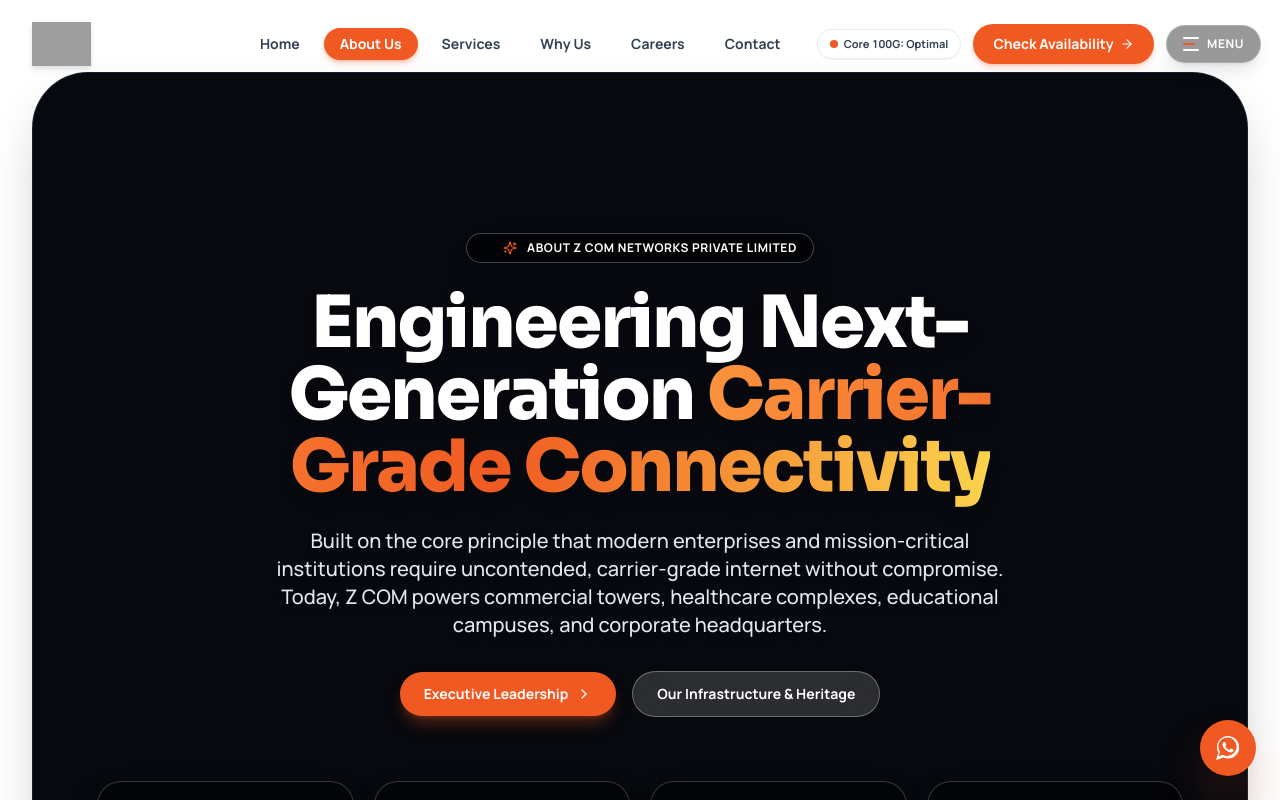
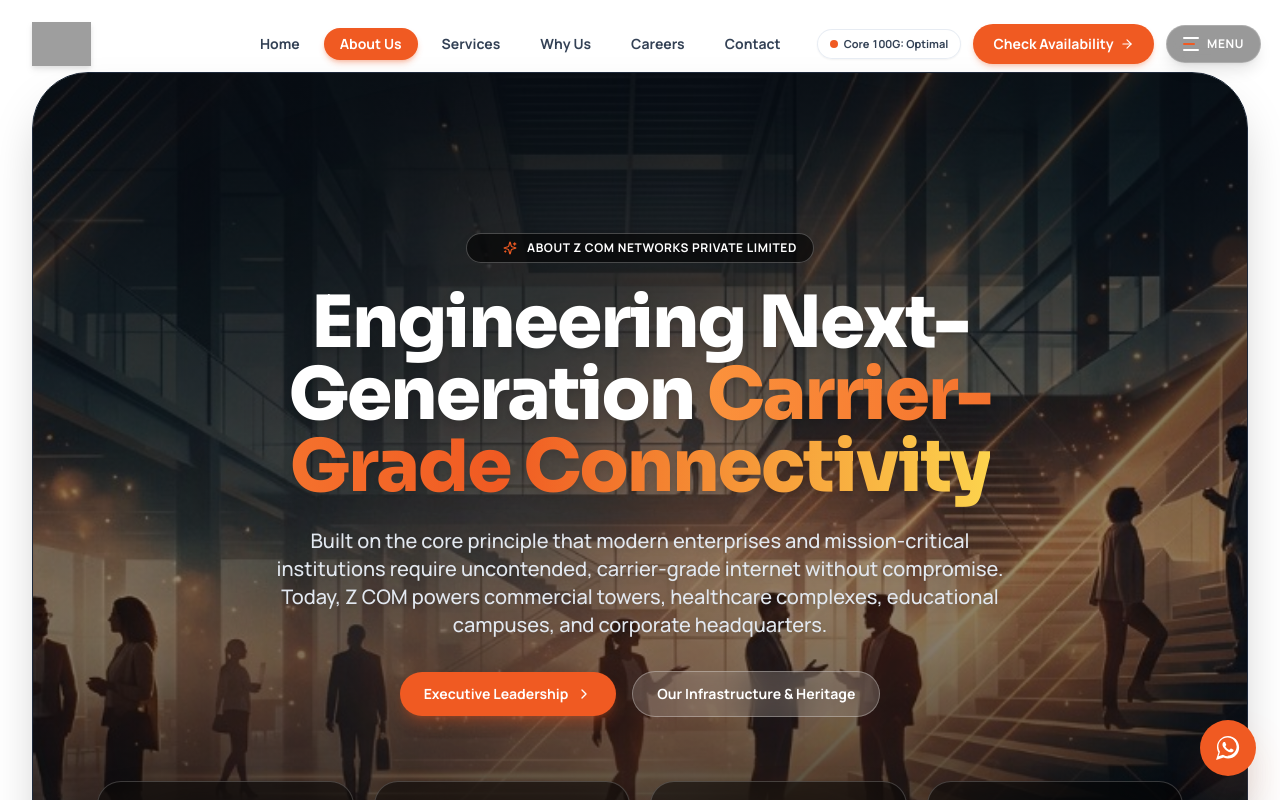
Before and after one commit to zainshabbir04/zcom-networks, a Next.js app: page /about in a window 1280 px wide. Shown: the top 800 px of the page. Built offline with nearby package versions, Linux system fonts and the light colour scheme; grey boxes are pictures that could not be loaded.

Commit message:
fix(about): guarantee banner visibility with positive z-index layers and unoptimized priority images

```diff
--- a/src/app/about/page.tsx
+++ b/src/app/about/page.tsx
@@ -99,23 +99,24 @@
       {/* ============================================================
           1. OUTSTANDING CINEMATIC HERO BANNER
           ============================================================ */}
-      <section className="relative -mt-6 sm:-mt-10 overflow-hidden rounded-3xl sm:rounded-[3.5rem] border border-slate-800/80 shadow-2xl mx-3 sm:mx-6 lg:mx-8 bg-[#07090E]">
-        {/* User-Uploaded Majestic Corporate Architecture Banner */}
-        <div className="relative min-h-[640px] sm:min-h-[720px] lg:min-h-[780px] w-full flex flex-col justify-between p-6 sm:p-10 lg:p-16">
-          <div className="absolute inset-0 -z-20">
+      <section className="relative -mt-6 sm:-mt-10 overflow-hidden rounded-3xl sm:rounded-[3.5rem] border border-slate-800 shadow-2xl mx-3 sm:mx-6 lg:mx-8">
+        {/* Layer 0: User-Uploaded Majestic Architecture Image (Guaranteed 100% Visible) */}
+        <div className="absolute inset-0 z-0 overflow-hidden">
           <Image
             src="/images/about/hero-banner.jpg"
             alt="Z COM Executive Architecture and Carrier-Grade Network Fabric"
             fill
             priority
-              className="object-cover object-center filter brightness-[0.7] contrast-110"
+            unoptimized
+            className="object-cover object-center scale-100"
           />
+          {/* Subtle Ambient Vignette & Warm Orange Glow */}
+          <div className="absolute inset-0 bg-gradient-to-t from-[#06080D]/95 via-[#07090E]/40 to-[#07090E]/75" />
+          <div className="absolute top-1/3 left-1/2 -translate-x-1/2 w-[650px] h-[350px] bg-brand-orange/15 rounded-full blur-[140px] pointer-events-none" />
         </div>
 
-          {/* Ambient Vignette & Golden-Orange Atmospheric Overlays */}
-          <div className="absolute inset-0 bg-gradient-to-t from-[#06080D] via-[#07090E]/60 to-[#07090E]/80 -z-10" />
-          <div className="absolute top-1/3 left-1/2 -translate-x-1/2 w-[650px] h-[350px] bg-brand-orange/20 rounded-full blur-[140px] pointer-events-none -z-10" />
-
+        {/* Layer 1: Foreground Content Over Banner */}
+        <div className="relative z-10 min-h-[640px] sm:min-h-[720px] lg:min-h-[780px] w-full flex flex-col justify-between p-6 sm:p-10 lg:p-16">
           {/* Top Telemetry Header Block */}
           <div className="pt-20 sm:pt-24 max-w-4xl mx-auto text-center space-y-6 relative z-10">
             <div className="inline-flex items-center gap-2.5 px-4 py-1.5 rounded-full bg-black/60 backdrop-blur-2xl border border-white/25 text-brand-orange text-xs font-bold uppercase tracking-wider shadow-2xl">
@@ -232,6 +233,8 @@
               src="/images/about/infrastructure.jpg"
               alt="Z COM Core Optical Network Infrastructure"
               fill
+              unoptimized
+              priority
               className="object-cover filter brightness-[0.88] contrast-110 group-hover:scale-105 transition-transform duration-700"
             />
             <div className="absolute inset-0 bg-gradient-to-t from-slate-950 via-slate-950/40 to-transparent" />
@@ -362,6 +365,7 @@
                         src="/images/leadership/mudasir-riaz-ceo.jpg"
                         alt="Mudasir Riaz - Chief Executive Officer (CEO) & Co-Founder Z COM Networks"
                         fill
+                        unoptimized
                         sizes="(max-width: 640px) 200px, 250px"
                         className="object-contain object-bottom transition-transform duration-500 group-hover:scale-105"
                         priority
@@ -483,6 +487,7 @@
                         src="/images/leadership/mubasir-riaz-cfo.jpg"
                         alt="Mubasir Riaz - Chief Financial Officer (CFO) & Co-Founder Z COM Networks"
                         fill
+                        unoptimized
                         sizes="(max-width: 640px) 200px, 250px"
                         className="object-contain object-bottom transition-transform duration-500 group-hover:scale-105"
                         priority
```
Lines whose indentation alone changed are shown as unchanged.
